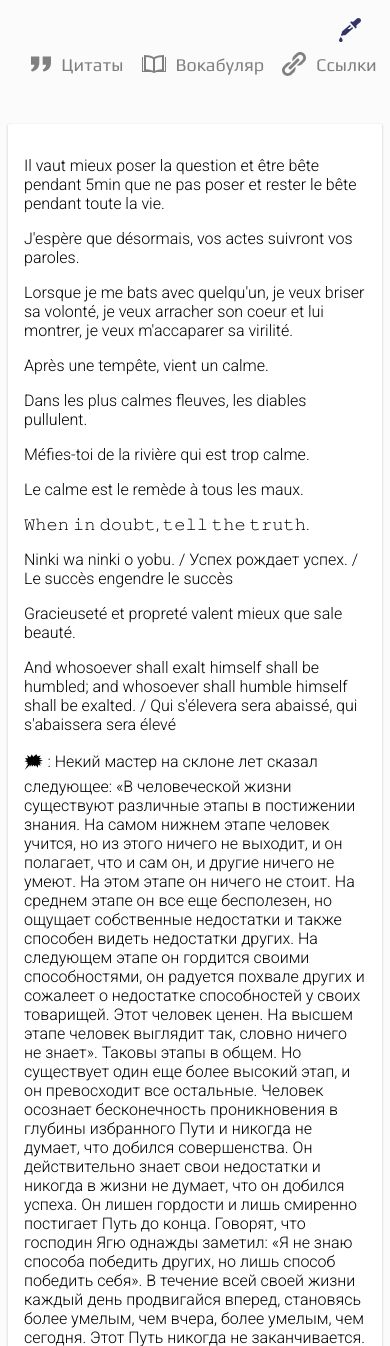
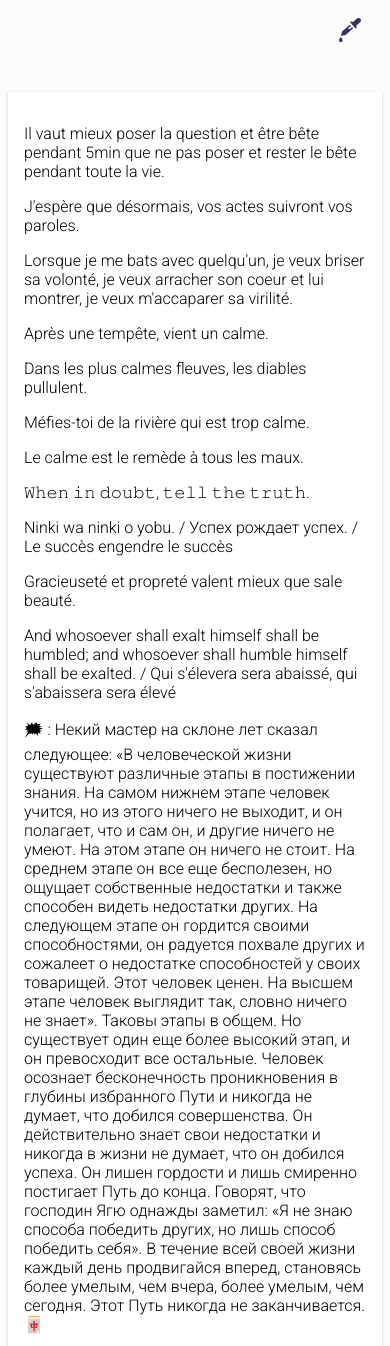
Before and after one commit to suyokiri/note, a PHP site: page / in a window 390 px wide. Shown: the top 1346 px of the page. Run offline with PHP 8.4, Linux system fonts and the light colour scheme.

Commit message:
Update note.css

```diff
--- a/note.css
+++ b/note.css
@@ -122,36 +122,9 @@ li {
 }
 
 @media (max-width: 1124px) {
-
-     .side-menu  {
-          display: flex;
-     }
+.side-wrapper {
+  display:none;
+  }
 
 
-
-.main .b {
-
-    margin-top: 2em;
 }
-
-.side-wrapper {
-    height: auto;
-    max-width: 100%;
-    position: absolute;
-    display: flex;
-    align-items: center;
-    justify-content: center;
-    top: 2em;
-    left: 0;
-    right: 0;
-
-}
-
-  .main {
-
-        margin-top: 4em;
-
-  }
-}
-
-}
```
